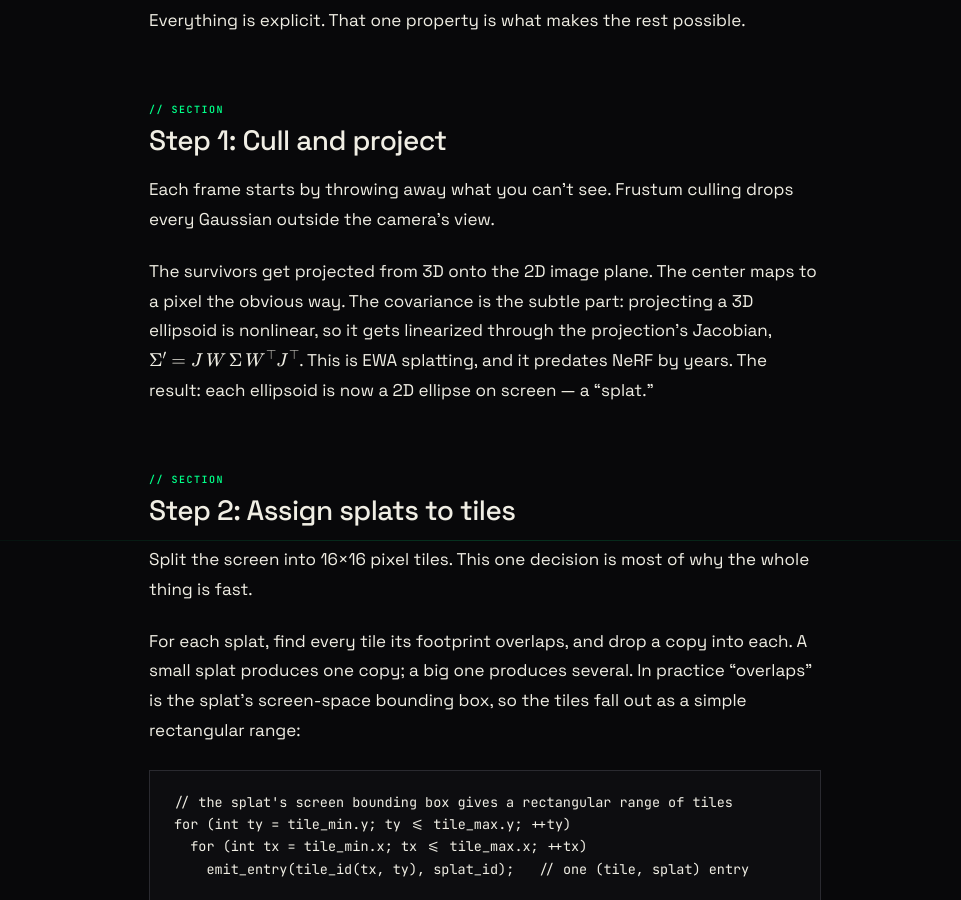
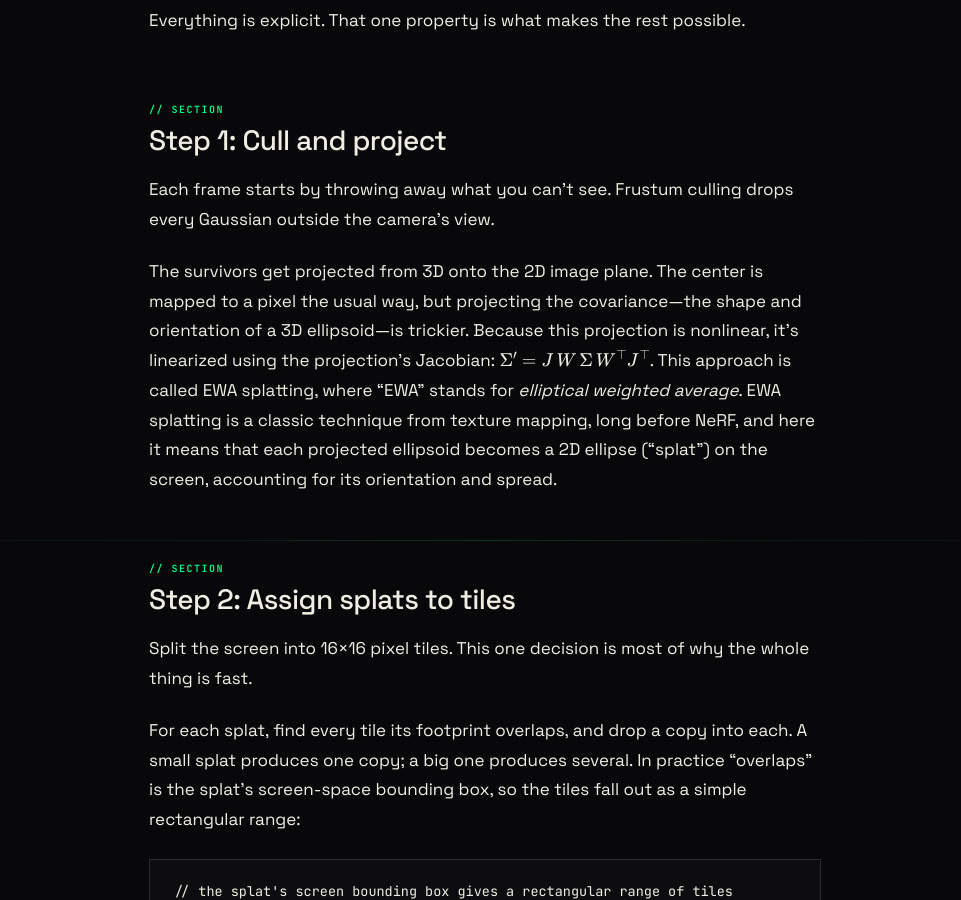
Before and after one commit to sahilramani/sahilramani.github.io, a Jekyll site: the page built from _posts/2026-06-07-how-gaussian-splatting-renders.md, in a window 1280 px wide and 900 px high, scrolled down 1377 px. Shown: the whole window, without its empty margins (155-1116 px from the left). Built offline with Jekyll 4.4.1, drawn with Linux system fonts in a browser that asks for light colours; some web fonts are replaced; formulas are drawn with MathJax 3; comment, search, counter and statistics services are not loaded.

Commit message:
fix EWA description

```diff
--- a/_posts/2026-06-07-how-gaussian-splatting-renders.md
+++ b/_posts/2026-06-07-how-gaussian-splatting-renders.md
@@ -32,7 +32,7 @@ Everything is explicit. That one property is what makes the rest possible.
 
 Each frame starts by throwing away what you can't see. Frustum culling drops every Gaussian outside the camera's view.
 
-The survivors get projected from 3D onto the 2D image plane. The center maps to a pixel the obvious way. The covariance is the subtle part: projecting a 3D ellipsoid is nonlinear, so it gets linearized through the projection's Jacobian, $$\Sigma' = J\,W\,\Sigma\,W^{\top} J^{\top}$$. This is EWA splatting, and it predates NeRF by years. The result: each ellipsoid is now a 2D ellipse on screen — a "splat."
+The survivors get projected from 3D onto the 2D image plane. The center is mapped to a pixel the usual way, but projecting the covariance—the shape and orientation of a 3D ellipsoid—is trickier. Because this projection is nonlinear, it's linearized using the projection's Jacobian: $$\Sigma' = J\,W\,\Sigma\,W^{\top} J^{\top}$$. This approach is called EWA splatting, where "EWA" stands for *elliptical weighted average*. EWA splatting is a classic technique from texture mapping, long before NeRF, and here it means that each projected ellipsoid becomes a 2D ellipse ("splat") on the screen, accounting for its orientation and spread.
 
 ## Step 2: Assign splats to tiles
 
```
